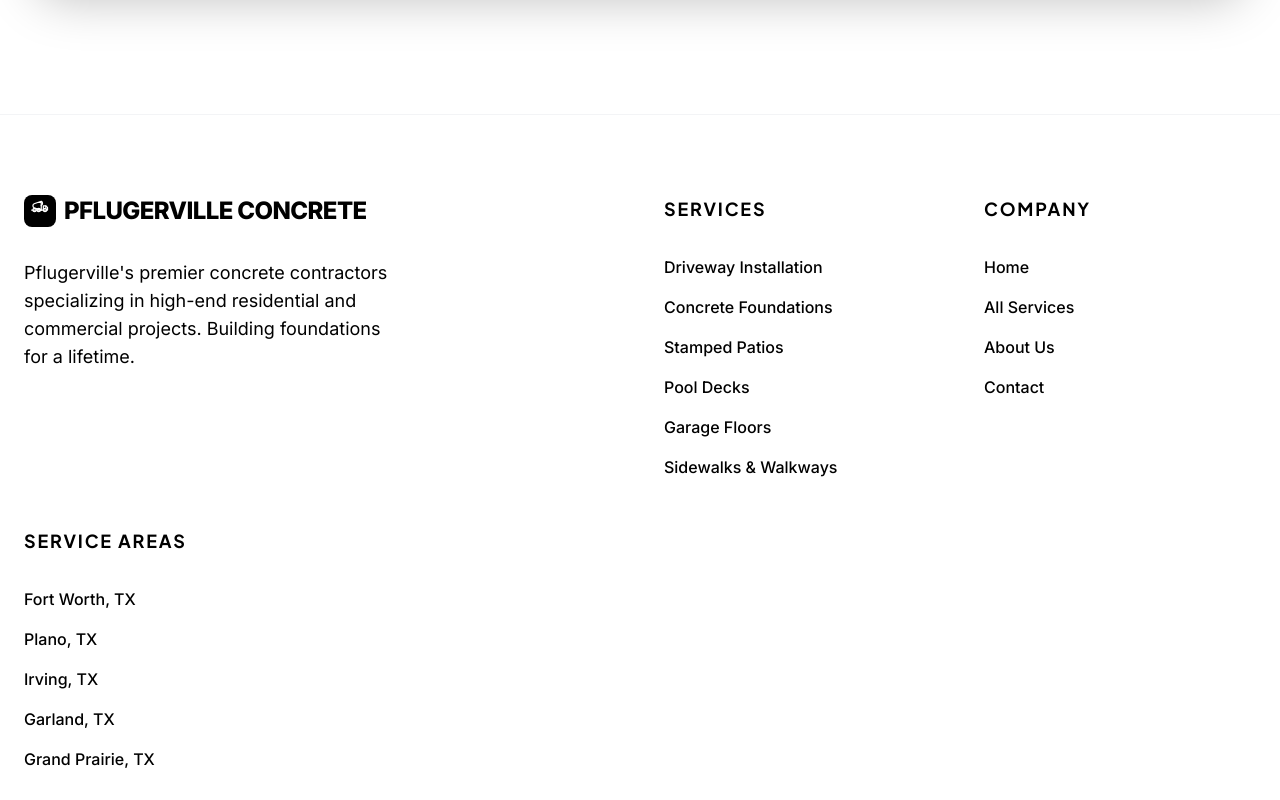
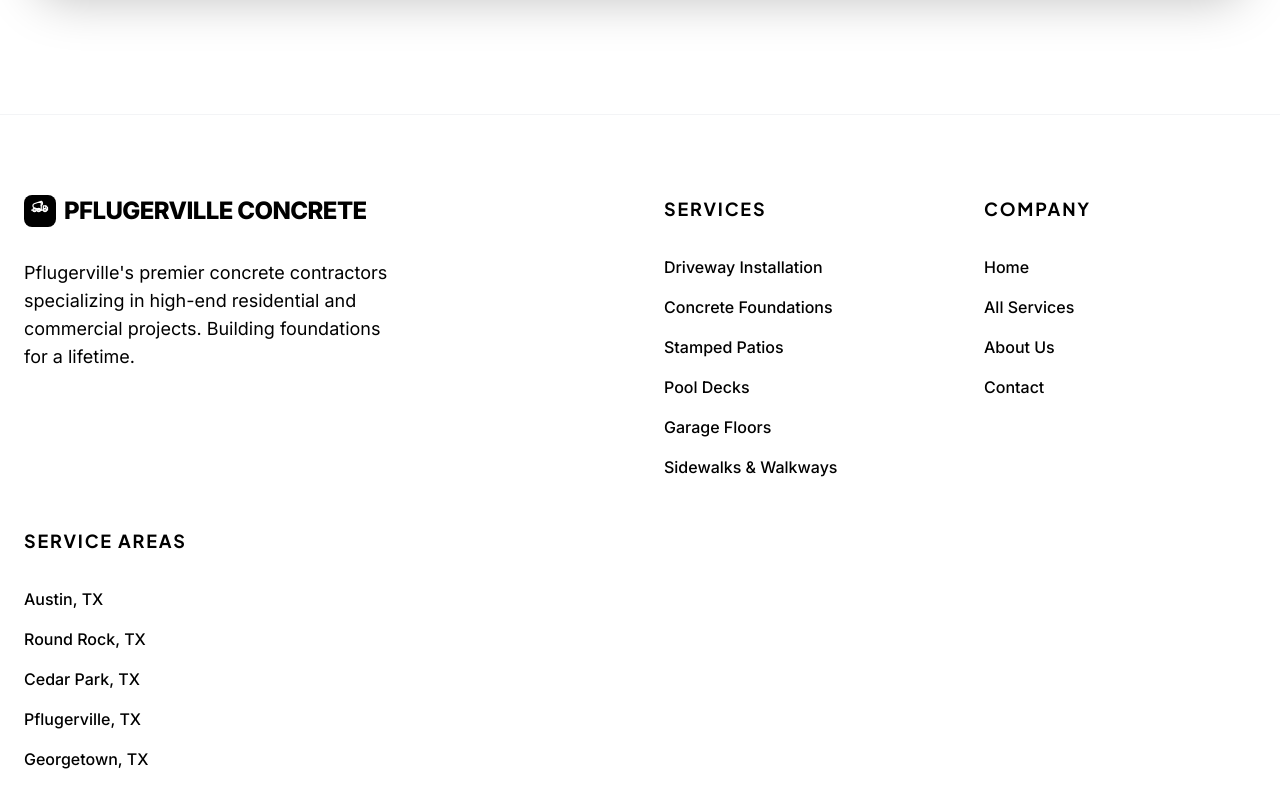
Before and after one commit to jarld180/pflugerville-tx-concrete-contractor, a React (Vite) app: page / in a window 1280 px wide. Shown: the part 11200-12000 px from the top of the page. Built offline with nearby package versions, Linux system fonts and the light colour scheme; a web font is replaced by a local one.

Commit message:
Remove broken city routes, fix footer links

```diff
--- a/src/App.tsx
+++ b/src/App.tsx
@@ -62,11 +62,6 @@ const App: React.FC = () => {
                 <Route path="/garage-floors" element={<GarageFloors />} />
                 <Route path="/sidewalks" element={<Sidewalks />} />
                 <Route path="/services" element={<Services />} />
-                <Route path="/high-point" element={<Home cityName="Fort Worth" />} />
-                <Route path="/winston-salem" element={<Home cityName="Plano" />} />
-                <Route path="/burlington" element={<Home cityName="Irving" />} />
-                <Route path="/kernersville" element={<Home cityName="Garland" />} />
-                <Route path="/jamestown" element={<Home cityName="Grand Prairie" />} />
                 <Route path="/:city/:service" element={<CityService />} />
                 <Route path="/privacy-policy" element={<PrivacyPolicy />} />
                 <Route path="/terms-of-service" element={<TermsOfService />} />
--- a/src/components/Footer.tsx
+++ b/src/components/Footer.tsx
@@ -43,11 +43,11 @@ const Footer: React.FC = () => {
           <div>
             <h4 className="font-bold text-lg mb-8 uppercase tracking-widest text-black">Service Areas</h4>
             <ul className="space-y-4">
-              <li><Link to="/fort-worth" className="text-black hover:text-black transition-colors font-medium">Fort Worth, TX</Link></li>
-              <li><Link to="/plano" className="text-black hover:text-black transition-colors font-medium">Plano, TX</Link></li>
-              <li><Link to="/irving" className="text-black hover:text-black transition-colors font-medium">Irving, TX</Link></li>
-              <li><Link to="/garland" className="text-black hover:text-black transition-colors font-medium">Garland, TX</Link></li>
-              <li><Link to="/grand-prairie" className="text-black hover:text-black transition-colors font-medium">Grand Prairie, TX</Link></li>
+              <li><span className="text-black font-medium">Austin, TX</span></li>
+              <li><span className="text-black font-medium">Round Rock, TX</span></li>
+              <li><span className="text-black font-medium">Cedar Park, TX</span></li>
+              <li><span className="text-black font-medium">Pflugerville, TX</span></li>
+              <li><span className="text-black font-medium">Georgetown, TX</span></li>
             </ul>
           </div>
         </div>
```
